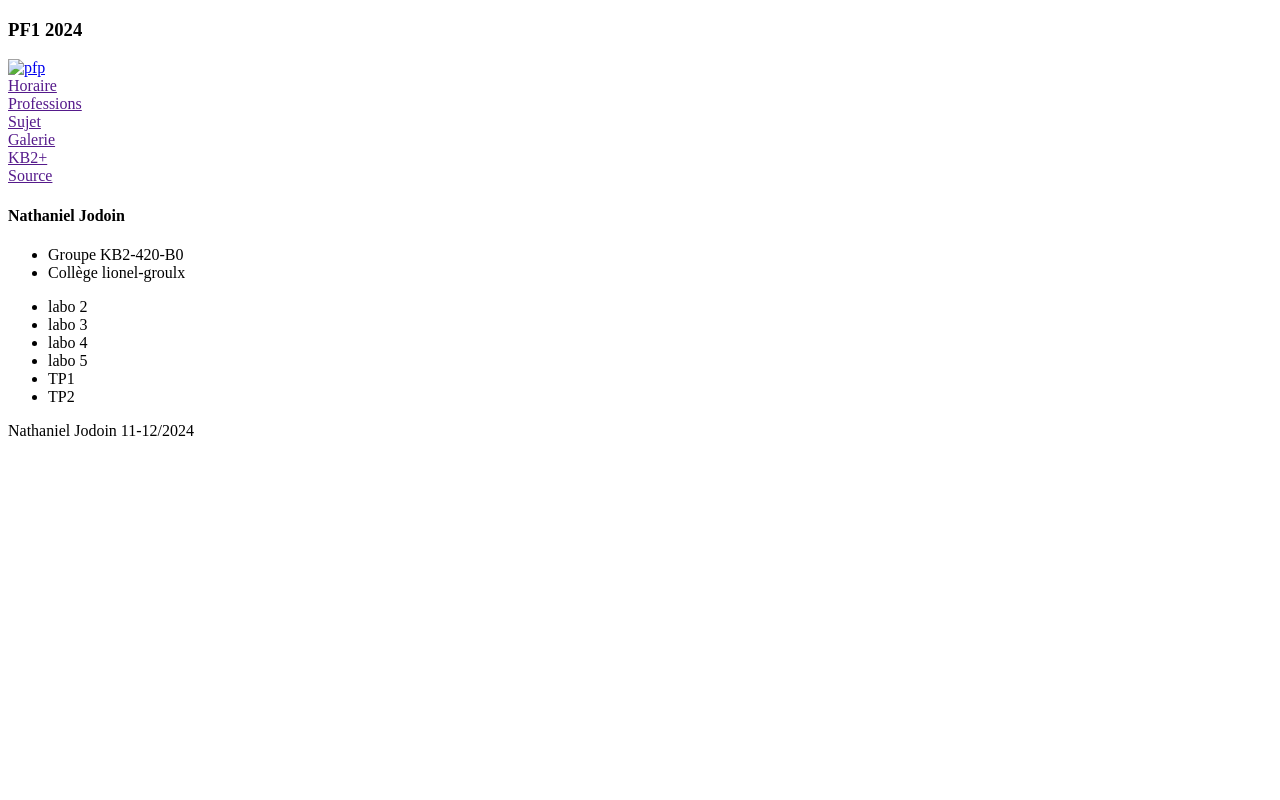
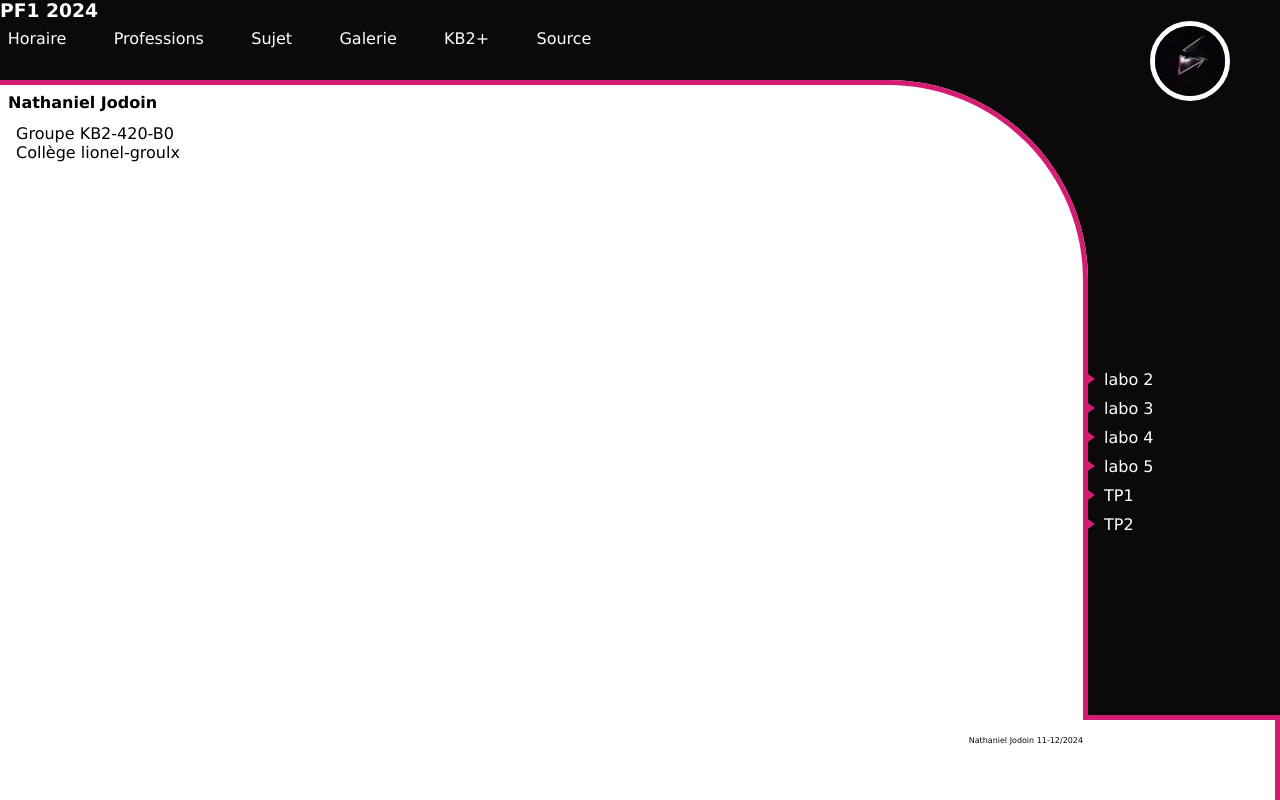
Before and after one commit to Nxtsxnil/PFI, a plain HTML site: page index.html in a window 1280 px wide. Drawn offline with Linux system fonts and the light colour scheme; the site is published under a folder, as on GitHub Pages, so addresses that start at the root find nothing.

Commit message:
A3 Bug wasnt fixed. fixed now?

```diff
--- a/index.html
+++ b/index.html
@@ -4,7 +4,7 @@
 <head>
     <meta charset="UTF-8">
     <meta name="viewport" content="width=device-width, initial-scale=1.0">
-    <link rel="stylesheet" href="/Styles/styles.css">
+    <link rel="stylesheet" href="./Styles/styles.css">
     <title>PFI</title>
 </head>
 
@@ -14,7 +14,7 @@
             <nav>
                 <h3>PF1 2024</h3>
                 <div class="toppers">
-                    <div><a href="https://github.com/Nxtsxnil" target="_blank"><img src="/Styles/Images/pfp.jpg" alt="pfp"></a></div>
+                    <div><a href="https://github.com/Nxtsxnil" target="_blank"><img src="./Styles/Images/pfp.jpg" alt="pfp"></a></div>
                     <div class="toplinks"><a id="Horaire" href="">Horaire</a></div>
                     <div class="toplinks"><a id="Professions" href="">Professions</a></div>
                     <div class="toplinks"><a id="Sujet" href="">Sujet</a></div>
```
